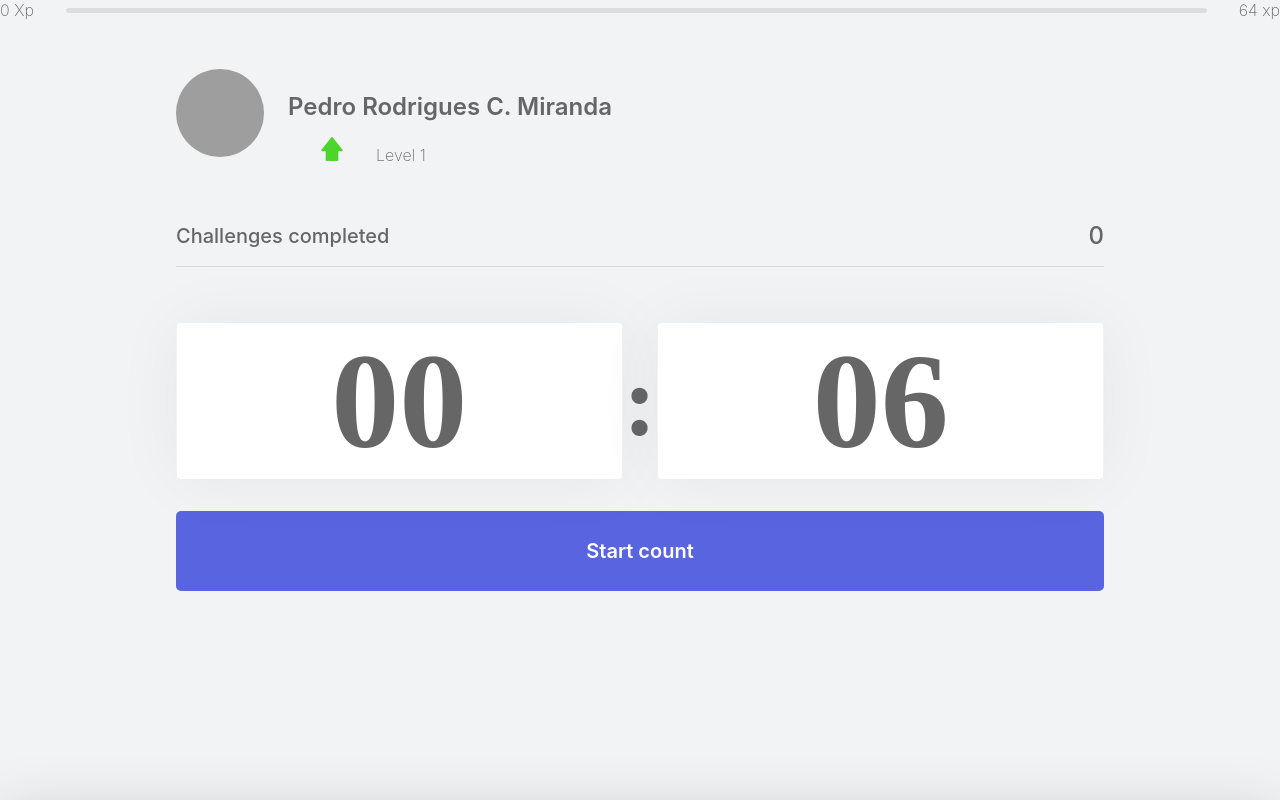
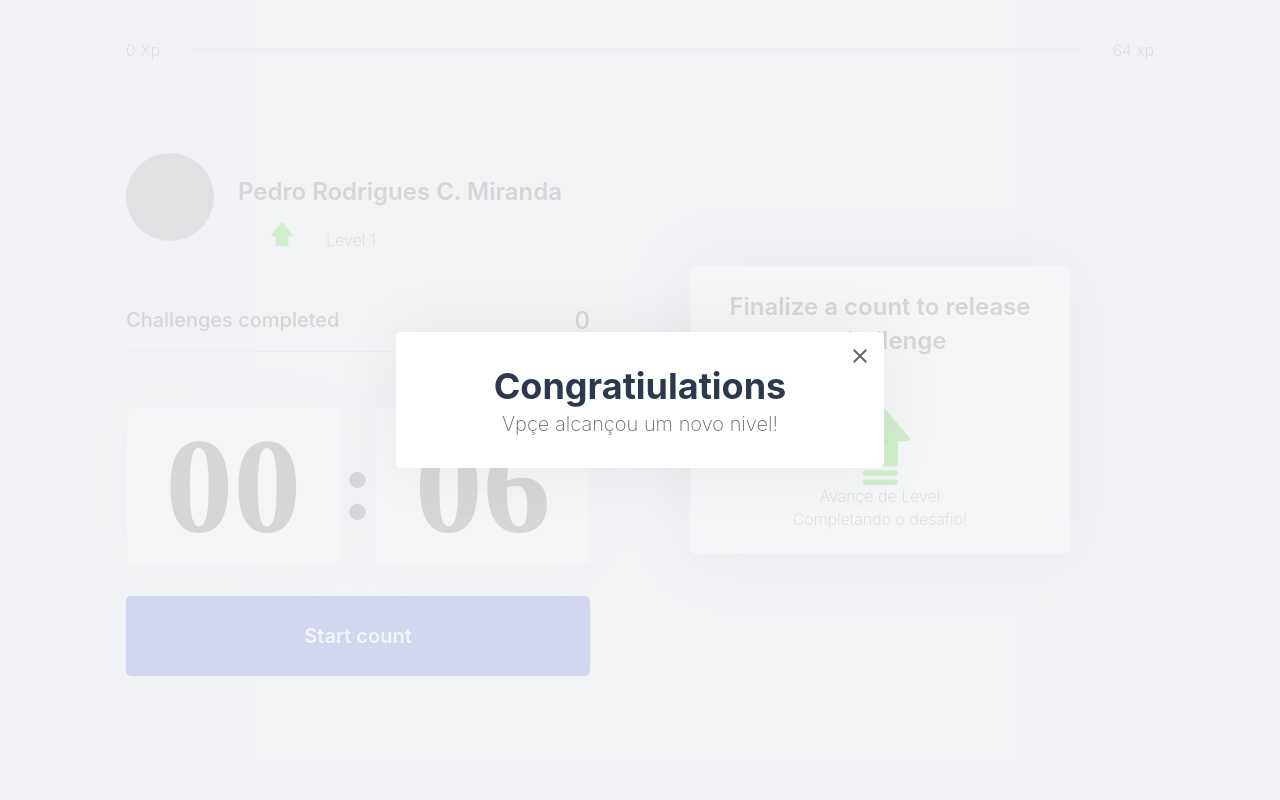
Before and after one commit to Pedro-Knupera/NLW_04-Pedro, a Next.js app: page / in a window 1280 px wide. Shown: the top 800 px of the page. Built offline with nearby package versions, Linux system fonts and the light colour scheme; grey boxes are pictures that could not be loaded.

Commit message:
puxar em casa

```diff
--- a/pages/_app.tsx
+++ b/pages/_app.tsx
@@ -7,9 +7,9 @@
 
 
   return (
-    <ChallengesProvider>
+
     <Component {...pageProps} />
-   </ChallengesProvider>
+
   )
 }
 
--- a/pages/index.tsx
+++ b/pages/index.tsx
@@ -1,4 +1,7 @@
 import Head from 'next/head';
+import {GetServerSideProps} from 'next'
+
+
 import styles from "../src/styles/pages/Home.module.css";
 
 import { ExperienceBar } from "../src/components/ExperienceBar";
@@ -7,21 +10,36 @@
 import { ContadorContainer } from "../src/components/contador";
 import { ChallengesBox } from "../src/components/ChallengeBox";
 import { CountdownProvider } from '../src/contexts/CountDownContext';
+import { ChallengesProvider } from '../src/contexts/ChallengeContext';
 
 
-export default function Home() {
+interface HomeProps {
+    level:number,
+    currentExperience:number,
+    challengesCompleted:number,
+}
+
+
+export default function Home(props:HomeProps) {
     return (
-    <div className="container">
+       <ChallengesProvider
+       level={props.level}
+       currentExperience={props.currentExperience}
+       challengesCompleted={props.challengesCompleted}>
+
+      <div className={styles.container}>
 
             <Head>
               <title>Inicio | Move.it</title>
             </Head>
 
           <ExperienceBar />
+
           <CountdownProvider>
+
           <section>
-      <div className={styles.container}>
 
+            <div>
               <Profile />
 
               <CompletedChallenges />
@@ -29,7 +47,6 @@
               <ContadorContainer/>
 
             </div>
-
             <div>
 
               <ChallengesBox/>
@@ -39,7 +56,18 @@
           </section>
           </CountdownProvider>
       </div>
-
+    </ChallengesProvider>
   )
 
 }
+
+
+export const getServerSideProps:GetServerSideProps = async (ctx) =>  {
+  const {level, currentExperience, challengesCompleted} = ctx.req.cookies
+
+  return{
+    props: {level:Number(level),
+      currentExperience:Number(currentExperience),
+      challengesCompleted:Number(challengesCompleted)}
+  }
+}
--- /dev/null
+++ b/src/components/LevelUpModal.tsx
@@ -0,0 +1,20 @@
+import styles from '../styles/components/LevelUpModal.module.css';
+
+
+export function LevelUpModal(){
+    return(
+        <div className={styles.overlay}>
+            <div className={styles.container}>
+                <header></header>
+
+                <strong>Congratiulations</strong>
+                <p>Vpçe alcançou um novo nivel!</p>
+
+
+                <button type="button">
+                    <img src="icons/close.svg" alt="Close Modal"/>
+                </button>
+            </div>
+        </div>
+    )
+}
--- a/src/contexts/ChallengeContext.tsx
+++ b/src/contexts/ChallengeContext.tsx
@@ -1,6 +1,7 @@
 import { createContext, useState, ReactNode, useEffect } from 'react';
 import Cookies from 'js-cookie';
 import Challenges from '../../challenges.json'
+import { LevelUpModal } from '../components/LevelUpModal';
 
 
 interface challenge {
@@ -22,20 +23,25 @@
 }
 interface ChallengesProviderProps {
     children: ReactNode;
+    level:number,
+    currentExperience:number,
+    challengesCompleted:number,
 }
 
 
 
 export const ChallengesContexts = createContext({} as ChallengesContextData);
 
-export function ChallengesProvider({ children }: ChallengesProviderProps) {
-    const [level, setLevel] = useState(1);
-    const [currentExperience, setCurrentExperience] = useState(0);
-    const [challengesCompleted, setChallengesCompletes] = useState(0);
+export function ChallengesProvider({ children, ...rest }: ChallengesProviderProps) {
+    const [level, setLevel] = useState(rest.level ?? 1);
+    const [currentExperience, setCurrentExperience] = useState(rest.currentExperience ?? 0);
+    const [challengesCompleted, setChallengesCompletes] = useState(rest.challengesCompleted ?? 0);
 
     const [activeChallenge, setActiveChallenge] = useState(null)
 
     const experienceToNextLevel = Math.pow((level + 1) * 4, 2)
+
+
 
     useEffect( () => {
         Notification.requestPermission()
@@ -106,6 +112,8 @@
                 completeChallenger,
             }}>
             {children}
+
+            <LevelUpModal />
         </ChallengesContexts.Provider>
     )
 }
--- a/src/styles/components/ChallengesBox.module.css
+++ b/src/styles/components/ChallengesBox.module.css
@@ -3,6 +3,7 @@
 
 
     background:var(--white);
+    max-width: 380px;
     border-radius: 5px;
     box-shadow:0 0 68px rgba(0, 0, 0, 0.2);
     padding:1.5rem 2rem;
@@ -12,8 +13,6 @@
     align-items:center;
     flex-direction:column;
     justify-content:center;
-
-
     text-align:center;
 }
 
--- /dev/null
+++ b/src/styles/components/LevelUpModal.module.css
@@ -0,0 +1,57 @@
+.overlay{
+    background: rgba(242, 243, 245, 0.8);
+    position:fixed;
+    top: 0;
+    left: 0;
+    bottom: 0;
+    right: 0;
+
+
+    display:flex;
+    justify-content: center;
+    align-items: center;
+
+
+
+}
+
+
+
+.container{
+    background: var(--white);
+    width: 100%;
+    max-width: 488px;
+    padding: 2rem 3rem;
+    border-radius: 5px;
+    box-shadow: 0 0 68px rgba(0, 0, 0, 0.05);
+    text-align: center;
+    position: relative;
+}
+
+
+.container header{
+    font-size: 8.75rem;
+    font-weight: 600;
+    color: var(--blue);
+    background: url('/icons/levelup.svg') no-repeat center;
+    background-size:contain;
+}
+
+.container strong {
+    font-size: 2.25rem;
+    color: var(--title);
+}
+
+.container p{
+    font-size: 1.25rem;
+    color: var(--text);
+    margin-top: 0.25rem;
+}
+
+.container button{
+    position: absolute;
+    right:0.25rem;
+    top: 0.25rem;
+    background: transparent;
+    border: 0;
+}
--- a/src/styles/pages/Home.module.css
+++ b/src/styles/pages/Home.module.css
@@ -1,7 +1,7 @@
 
 .container {
     height:100vh;
-    max-width: 992px;
+    max-width: 1092px;
     margin:0 auto;
     padding:2.5rem 2rem;
 
```
Lines whose indentation alone changed are shown as unchanged.
